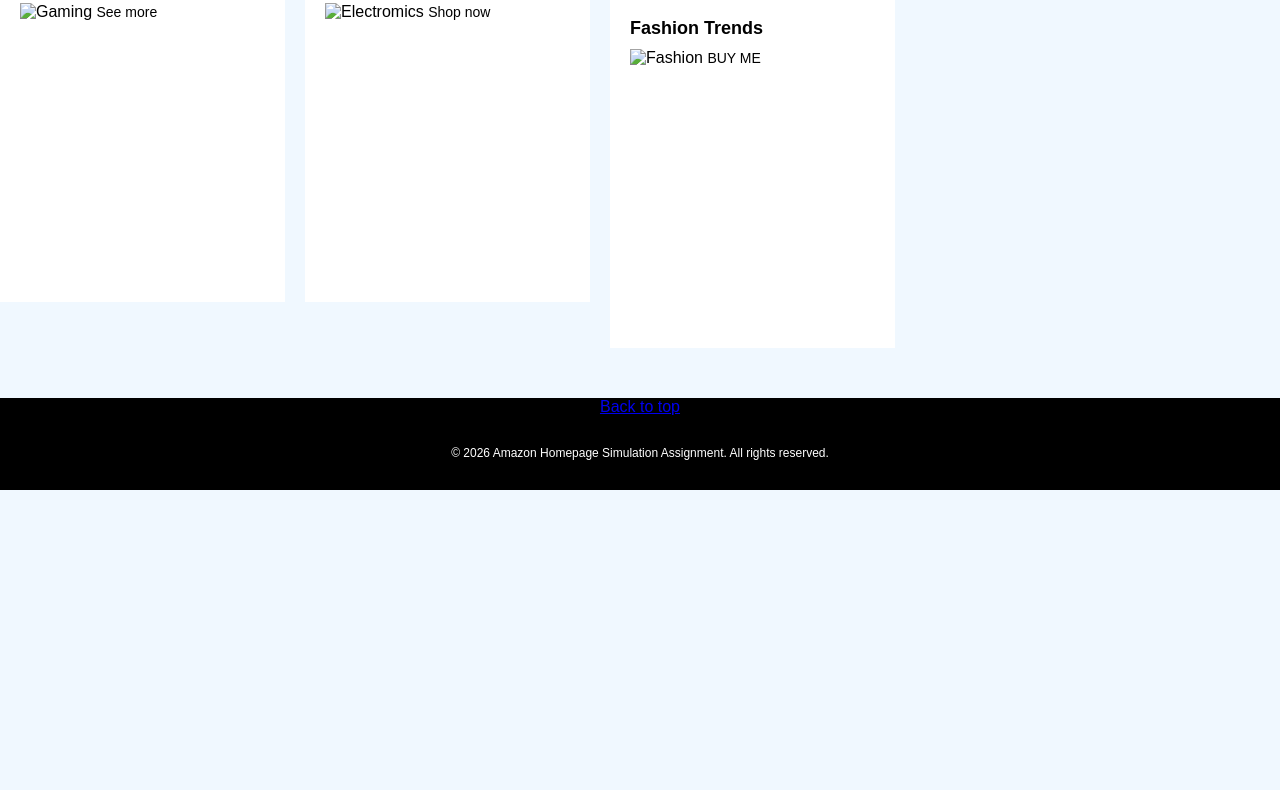
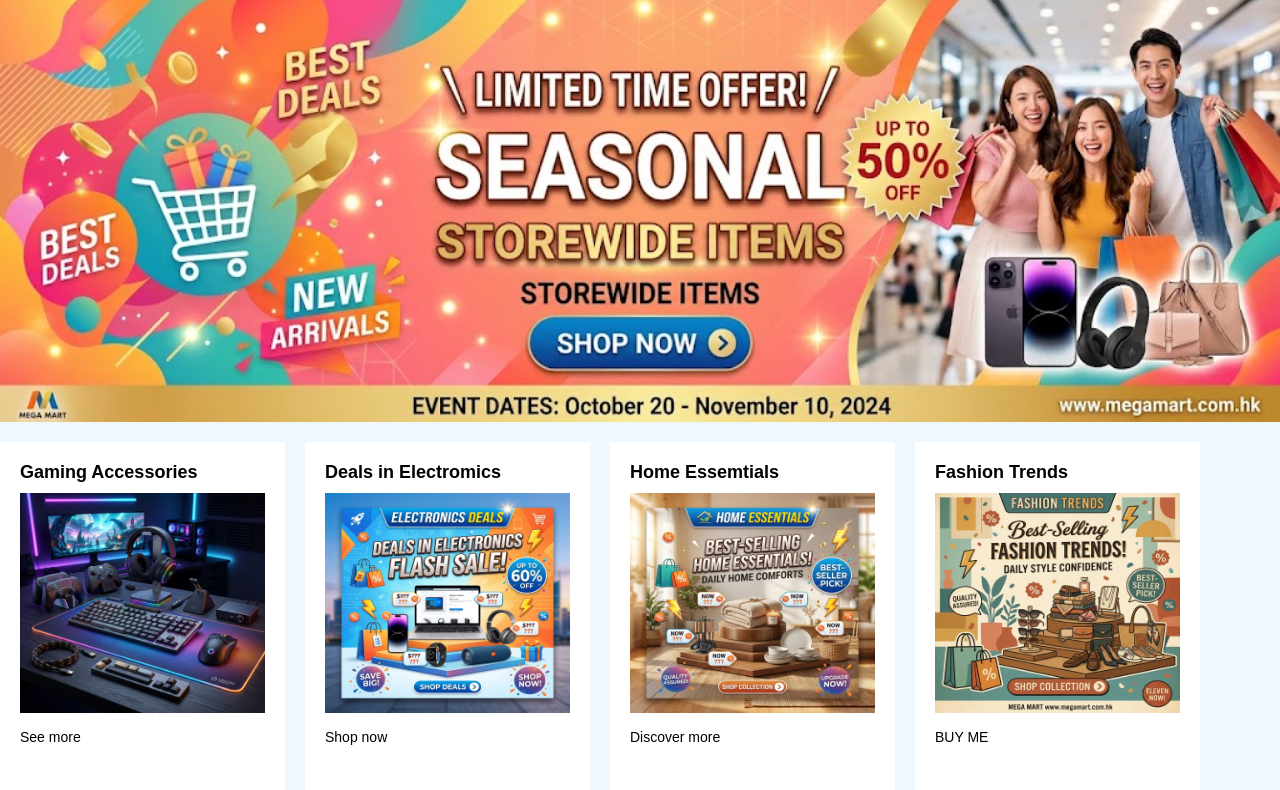
Before and after one commit to pakch1ng/amazon, a plain HTML site: page index.html in a window 1280 px wide. Shown: the part 146-936 px from the top of the page. Before the commit the page ends 800 px from the top, so only its background shows below. Drawn offline with Linux system fonts and the light colour scheme.

Commit message:
init: set up project folder structure and base HTML layout

```diff
--- a/css/style.css
+++ b/css/style.css
@@ -112,7 +112,7 @@
 }
 
 /* Product row */
-.card row{
+.card-row{
     width: 100%;
 }
 
@@ -140,7 +140,7 @@
 .product-card img {
     width: 100%;
     height: 220px;
-    object-fit: block;
+    display: block;
     margin-bottom: 15px;
 }
 
--- a/index.html
+++ b/index.html
@@ -13,7 +13,7 @@
       <div class="header-inner clearfix">
         <!-- logo-->
         <div class="logo-box">
-          <a href="#"><img src="png" alt="Amazon logo" /></a>
+          <a href="#"><img src="img/logo.png" alt="Amazon logo" /></a>
         </div>
         <!-- end of logo>
 
@@ -39,7 +39,7 @@
     <main class="main-cintainer">
       <!-- Main banner -->
        <section class="banner-section">
-        <img src="jpg" alt="Promotion Banner" class="banner-img" />
+        <img src="img/banner.jpg" alt="Promotion Banner" class="banner-img" />
        </section>
        <!-- End of banner-->
     </main>
@@ -50,23 +50,23 @@
       <div class="card-row">
         <div class="product-card">
           <h2>Gaming Accessories</h2>
-          <img src="jpg" alt="Gaming" />
-          <a herf="#">See more</a>
+          <img src="img/card1.jpg" alt="Gaming" />
+          <a href="#">See more</a>
         </div>
       <div class="product-card">
         <h2>Deals in Electromics</h2>
-        <img src="jpg" alt="Electromics" />
-        <a herf="#">Shop now</a>
+        <img src="img/card2.jpg" alt="Electromics" />
+        <a href="#">Shop now</a>
       </div>
-      <div class="product-card'">
+      <div class="product-card">
         <h2>Home Essemtials</h2>
-        <img src="jpg" alt="Home Decor" />
+        <img src="img/card3.jpg" alt="Home Decor" />
         <a href="#">Discover more</a>
       </div>
       <div class="product-card last-card">
         <h2>Fashion Trends</h2>
-        <img src="jpg" alt="Fashion" />
-        <a herf="#">BUY ME</a>
+        <img src="img/card4.jpg" alt="Fashion" />
+        <a href="#">BUY ME</a>
       </div>
       <!-- Clear the floats -->
        <div class="clear-float"></div>
```
Also changed, not shown: img/banner.jpg (added), img/card1.jpg (added), img/card2.jpg (added), img/card3.jpg (added), img/card4.jpg (added), img/logo.png (added).
